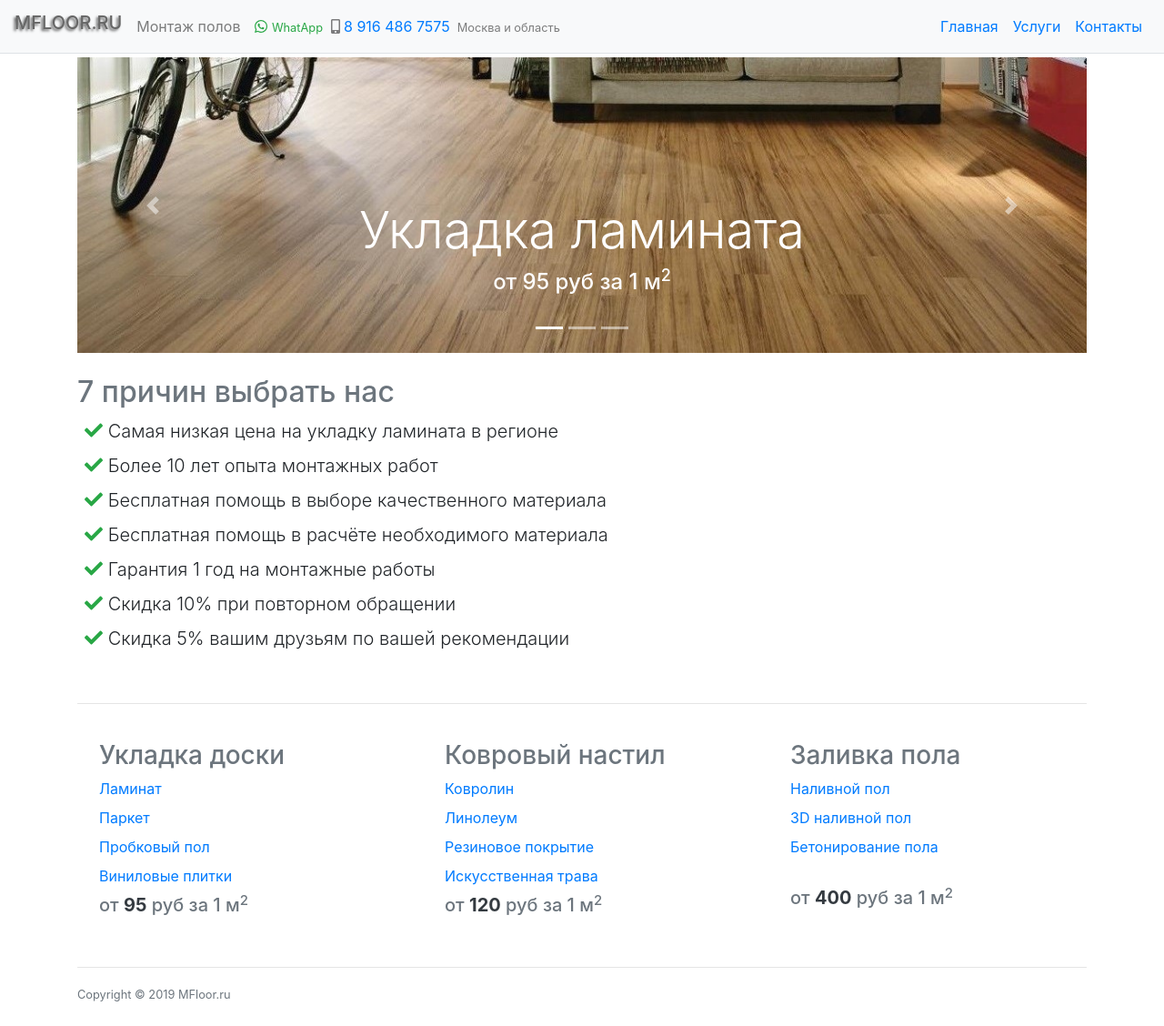
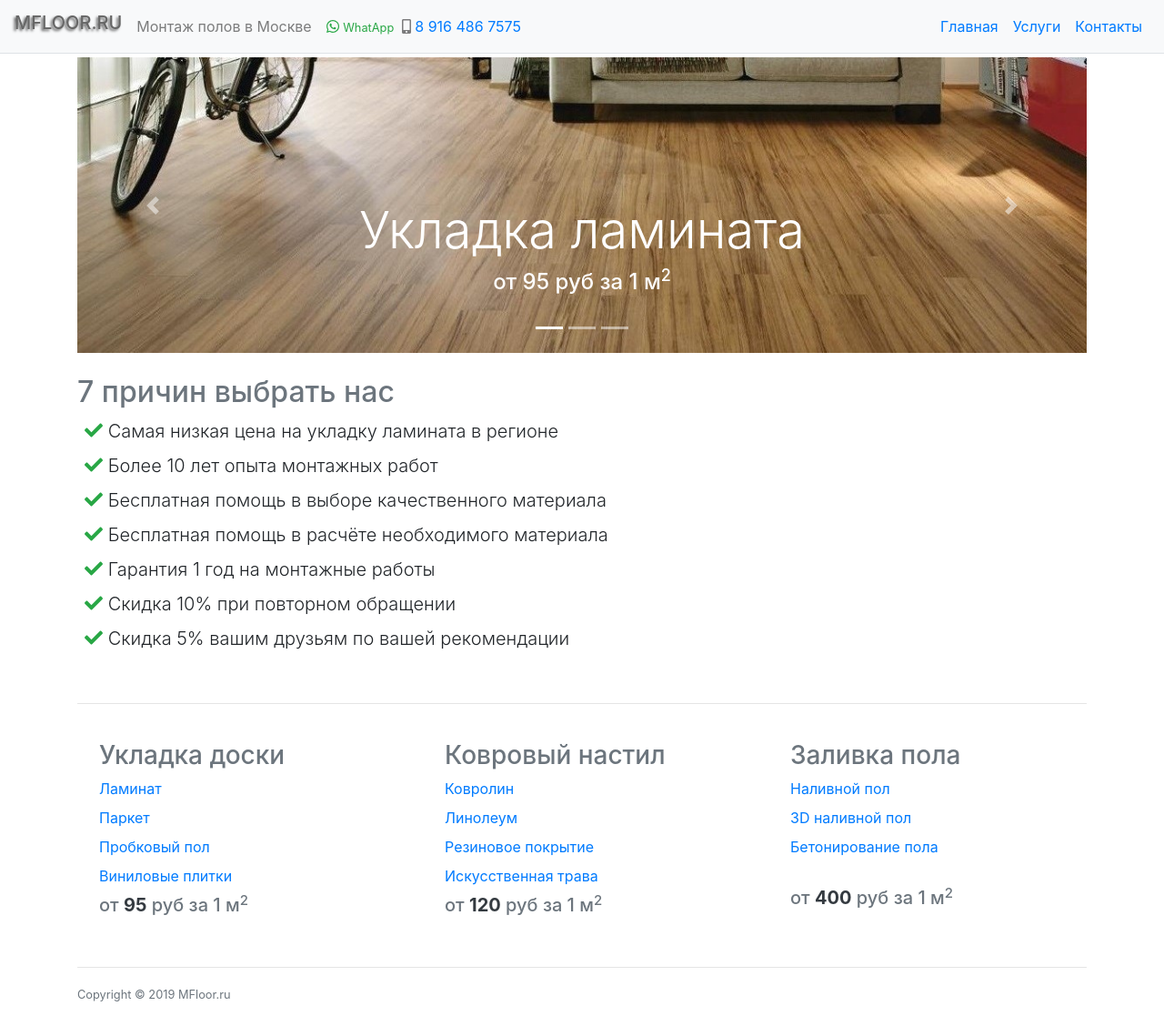
Before and after one commit to nskforward/MFloor, a Jekyll site: the page built from index.html, in a window 1280 px wide. Shown: the whole page at 91% size. Built offline with Jekyll 4.4.1, drawn with Linux system fonts in a browser that asks for light colours.

Commit message:
menu css

```diff
--- a/_includes/navigation.html
+++ b/_includes/navigation.html
@@ -8,7 +8,7 @@
     <a class="navbar-brand" href="/">
         <h5 class="brand-effect" style="">MFLOOR.RU</h5>
       </a>
-    <span class="navbar-text">Монтаж полов</span>
+    <span class="navbar-text">Монтаж полов в Москве</span>
     <button class="navbar-toggler" type="button" data-toggle="collapse" data-target="#navbarSupportedContent" aria-controls="navbarSupportedContent" aria-expanded="false" aria-label="Toggle navigation">
         <span class="navbar-toggler-icon"></span>
     </button>
@@ -26,11 +26,6 @@
                     </span>
                 </span>
             </li>
-            <li class="nav-item">
-                <span class="navbar-text">
-                    <small>Москва и область</small>
-                </span>
-            </li>
         </ul>
 
         <ul class="navbar-nav ml-auto">
```
